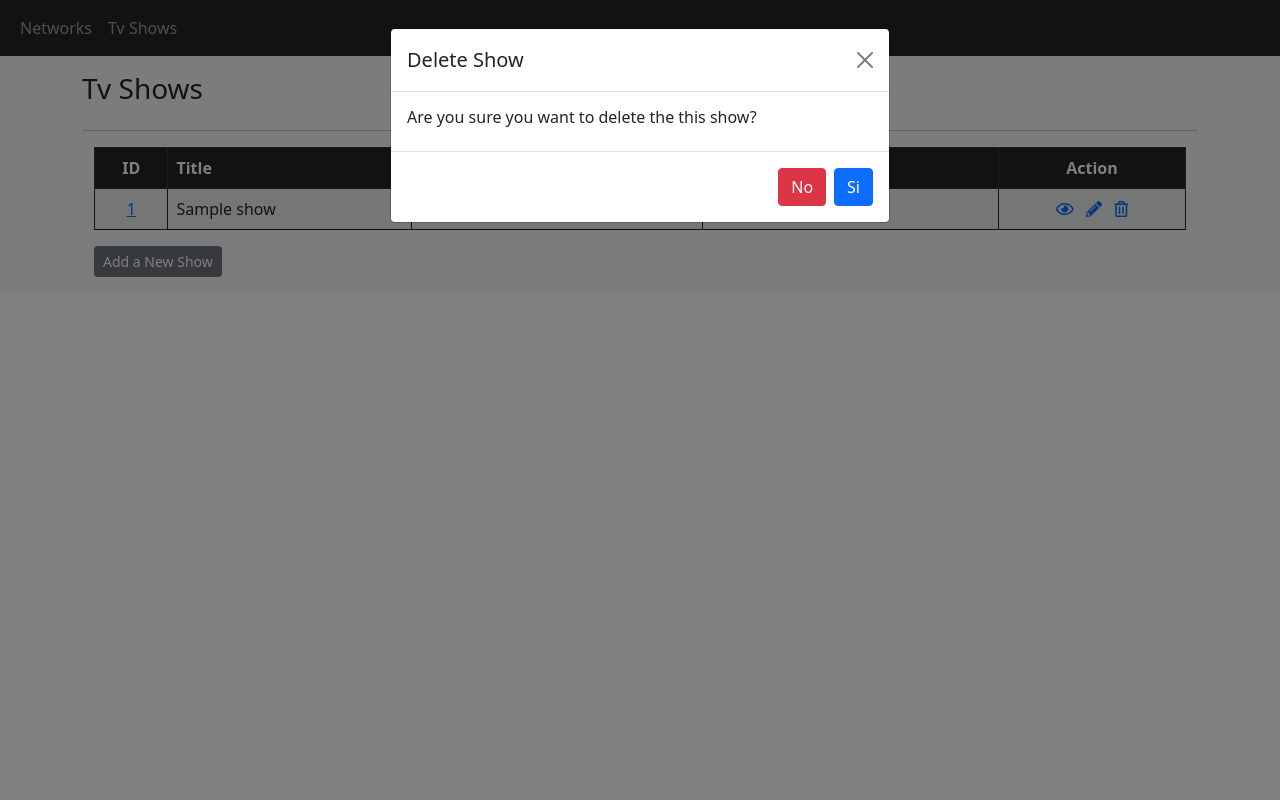
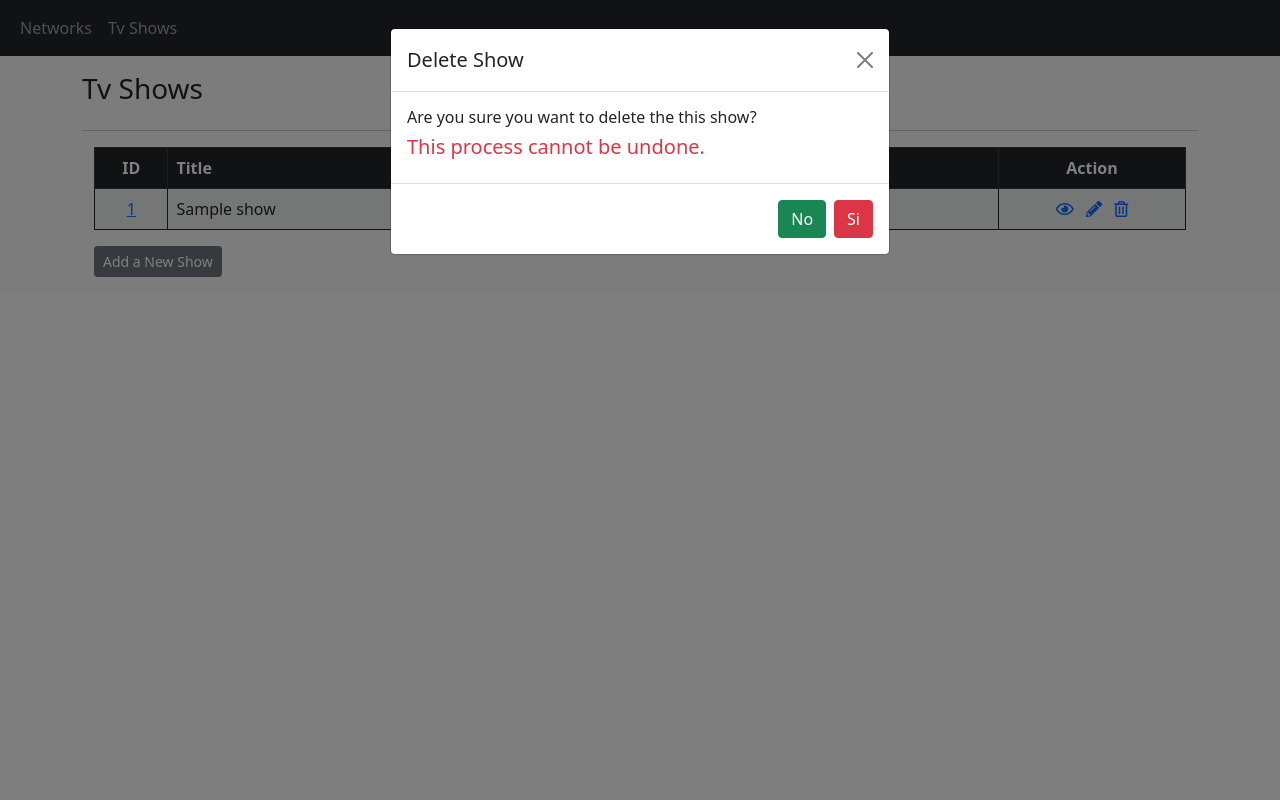
Before and after one commit to x8cl/tv_shows, a Django app: page /shows in a window 1280 px wide, after a click that opens the changed part. Run offline with Django 3.2, Linux system fonts and the light colour scheme; tables that the repository leaves empty hold one stand-in row (values such as "Sample post").

Commit message:
Modificado .js y modal externo (include)

```diff
--- a/tv_shows/static/tv_shows/assets/js/scripts.js
+++ b/tv_shows/static/tv_shows/assets/js/scripts.js
@@ -0,0 +1,9 @@
+$(document).ready(function(){
+
+    /* modal */
+    $('.modal-borrar').on('click', function(){
+        const href= $(this).attr('data-href');
+        $('#confirmar-borrar').attr('href', href);
+    });
+
+});
--- /dev/null
+++ b/tv_shows/templates/tv_shows/modals.html
@@ -0,0 +1,19 @@
+<!-- modal para delete -->
+<div class="modal fade" id="delete_modal" data-bs-backdrop="static" data-bs-keyboard="false">
+    <div class="modal-dialog">
+        <div class="modal-content">
+            <div class="modal-header">
+                <h5 class="modal-title">Delete Show</h5>
+                <button type="button" class="btn-close" data-bs-dismiss="modal"></button>
+            </div>
+            <div class="modal-body">
+                <h6 class="modal-text">Are you sure you want to delete the this show?</h6>
+                <h5 class="modal-text text-danger" >This process cannot be undone.</h5>
+            </div>
+            <div class="modal-footer">
+                <button type="button" class="btn btn-success" data-bs-dismiss="modal">No</button>
+                <a href="#" id="confirmar-borrar" class="btn btn-danger">Si</a>
+            </div>
+        </div>
+    </div>
+</div>
--- a/tv_shows/templates/tv_shows/shows.html
+++ b/tv_shows/templates/tv_shows/shows.html
@@ -37,28 +37,5 @@
         <a class="btn btn-secondary btn-sm" href="{% url 'tv_shows:new_show' %}" role="button">Add a New Show</a>
     </div>
 </div>
-<div class="modal fade" id="delete_modal" data-bs-backdrop="static" data-bs-keyboard="false">
-    <div class="modal-dialog">
-        <div class="modal-content">
-            <div class="modal-header">
-                <h5 class="modal-title">Delete Show</h5>
-                <button type="button" class="btn-close" data-bs-dismiss="modal"></button>
-            </div>
-            <div class="modal-body">
-                <h6 class="modal-text">Are you sure you want to delete the this show?</h6>
-            </div>
-            <div class="modal-footer">
-                <button type="button" class="btn btn-danger" data-bs-dismiss="modal">No</button>
-                <a href="#" id="confirmar-borrar" class="btn btn-primary">Si</a>
-            </div>
-        </div>
-    </div>
-</div>
-
-<script>
-    $('.modal-borrar').on('click', function() {
-        const href= $(this).attr('data-href');
-        $('#confirmar-borrar').attr('href', href);
-    });
-</script>
+{% include "tv_shows/modals.html" %}
 {% endblock %}
```
Also changed, not shown: tv_shows/templates/tv_shows/show.html (+1 -24 lines).
